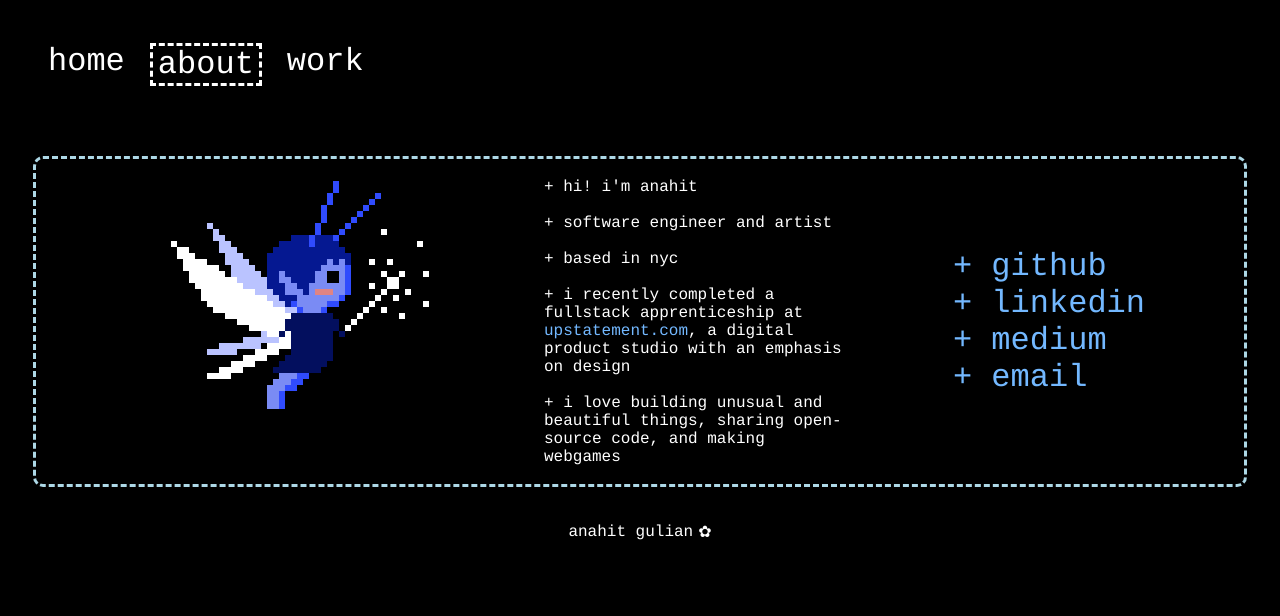
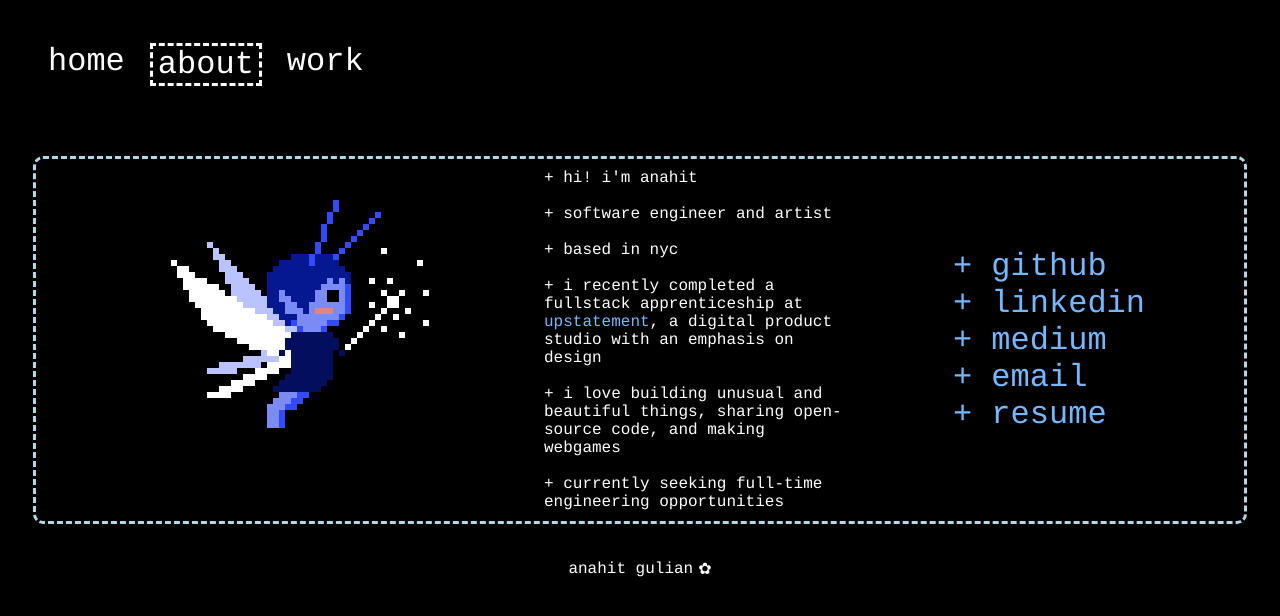
Before and after one commit to sathytrench/sathytrench.github.io, a React (Create React App) app: page /#/about in a window 1280 px wide. Shown: the top 616 px of the page. Built offline with nearby package versions, Linux system fonts and the light colour scheme.

Commit message:
speed up card flip, add resume, copy changes

```diff
--- a/public/style.css
+++ b/public/style.css
@@ -197,13 +197,13 @@ span > a {
 }
 
 .hidden {
-    animation: fadeout 1s;
+    animation: fadeout 0.5s;
     opacity: 0;
     z-index: -1000;
 }
 
 .shown {
-    animation: fadein 1s;
+    animation: fadein 0.5s;
     opacity: 100%;
     z-index: 2;
 }
--- a/src/About.js
+++ b/src/About.js
@@ -1,4 +1,5 @@
 import fairy from './assets/fairy.gif'
+import resume from './assets/resume.pdf';
 
 const About = () => {
   return (
@@ -12,10 +13,11 @@ const About = () => {
           + software engineer and artist<br /><br />
           + based in nyc<br /><br />
           + i recently completed a fullstack apprenticeship at
-          <span><a href="https://upstatement.com/" target="_blank" rel="noopener noreferrer"> upstatement.com</a></span>,
+          <span><a href="https://upstatement.com/" target="_blank" rel="noopener noreferrer"> upstatement</a></span>,
           a digital product studio with an emphasis on design<br /><br />
           + i love building unusual and beautiful things, sharing open-source code,
-          and making webgames
+          and making webgames<br /><br />
+          + currently seeking full-time engineering opportunities
       </div>
       <div className="link-container">
         <div className="links">
@@ -23,6 +25,7 @@ const About = () => {
           <a href="https://www.linkedin.com/in/anahitgulian/" target="_blank" rel="noopener noreferrer">+ linkedin</a>
           <a href="https://anahit-gulian.medium.com/" target="_blank" rel="noopener noreferrer">+ medium</a>
           <a href="mailto:sathytrench@gmail.com" target="_blank" rel="noopener noreferrer">+ email</a>
+          <a href={resume}>+ resume</a>
         </div>
       </div>
     </div>
--- a/src/TarotCard.js
+++ b/src/TarotCard.js
@@ -18,7 +18,7 @@ const TarotCard = ({ projectData }) => {
         setTimeout(() => {
           cardBackRef.current.classList.remove("hidden");
           cardBackRef.current.classList.add("shown");
-        }, 1000)
+        }, 500)
       }
     } else {
       if (cardBackRef.current && cardFrontRef.current) {
@@ -28,7 +28,7 @@ const TarotCard = ({ projectData }) => {
         setTimeout(() => {
           cardFrontRef.current.classList.remove("hidden");
           cardFrontRef.current.classList.add("shown");
-        }, 1000)
+        }, 500)
       }
     }
   }
--- a/src/data.js
+++ b/src/data.js
@@ -17,7 +17,7 @@ import threadableMarketingImg from './assets/threadableMarketingImg.PNG';
 
 const data = [
   {
-    category: "UPSTATEMENT",
+    category: "SOFTWARE",
     projects: [
       {
         title: "threadable app",
@@ -33,11 +33,11 @@ const data = [
         links: [
           {
             url: "https://apps.apple.com/app/apple-store/id1550995547",
-            text: "App Store Download"
+            text: "app store download"
           },
           {
             url: "https://upstatement.com/case-study/threadable/",
-            text: "Case Study"
+            text: "case study"
           }
         ],
         projectImg: {
@@ -59,7 +59,7 @@ const data = [
         links: [
           {
             url: "https://www.threadablebooks.com/",
-            text: "Site"
+            text: "site"
           }
         ],
         projectImg: {
@@ -86,11 +86,11 @@ const data = [
         links: [
           {
             url: "https://concrete-world.herokuapp.com/",
-            text: "Site"
+            text: "site"
           },
           {
             url: "https://github.com/sathytrench/ConcreteWorld",
-            text: "Code"
+            text: "code"
           }
         ],
         projectImg: {
@@ -111,12 +111,12 @@ const data = [
         description: "a Tetris clone where players can score extra points by learning Regex.",
         links: [
           {
-            url: "https://regextris.herokuapp.com/",
-            text: "Site"
+            url: "https://regextris.netlify.app/",
+            text: "site"
           },
           {
-            url: "https://github.com/SA3-Games/RegExtris",
-            text: "Code"
+            url: "https://github.com/sathytrench/RegExtris",
+            text: "code"
           }
         ],
         projectImg: {
```
Also changed, not shown: 1 other file (tests, documents, lock files or other folders).
